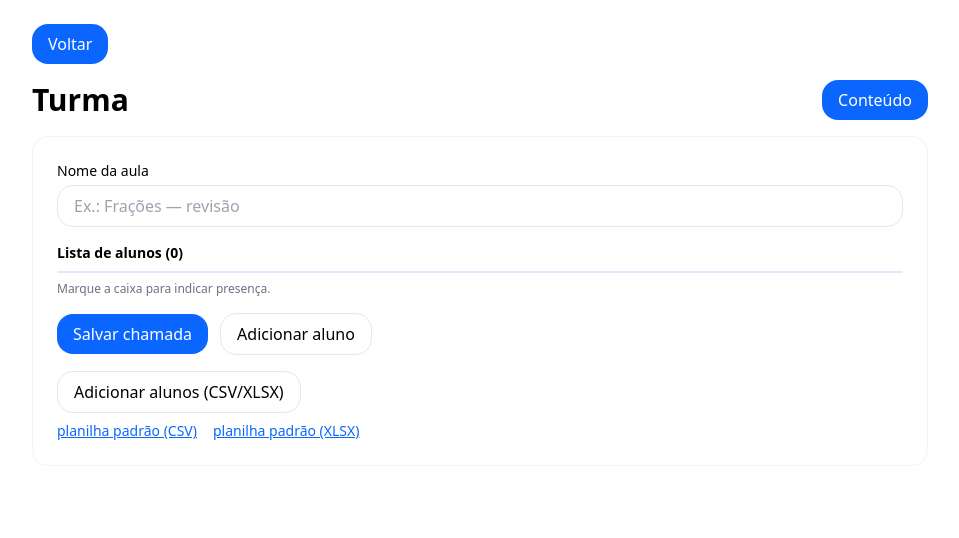
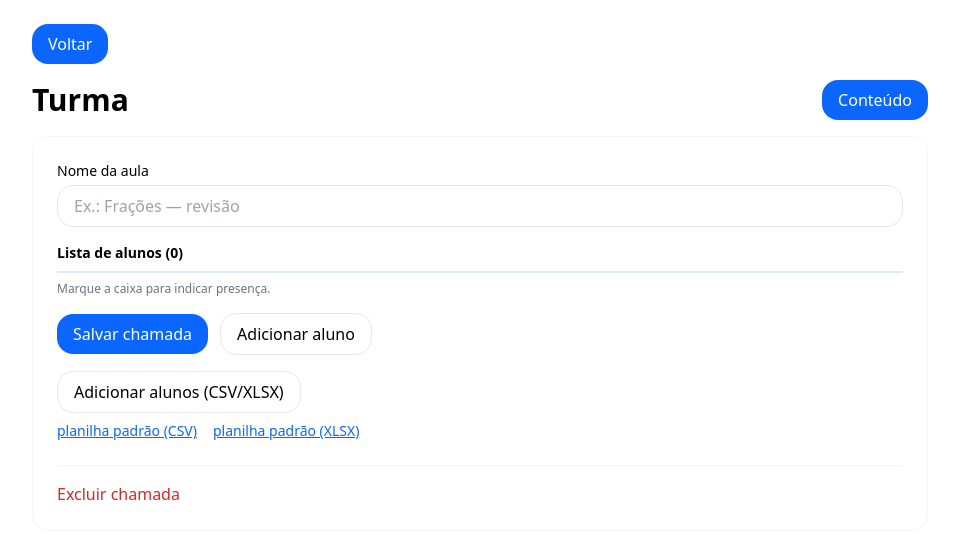
Before and after one commit to guilhermecardosocruz/guieduc, a Next.js app: page /turmas/1/chamadas/1 in a window 1280 px wide. Shown: the top 538 px of the page, without its empty margins (160-1119 px from the left). Built offline with nearby package versions, Linux system fonts and the light colour scheme.

Commit message:
feat(chamada): botão 'Excluir chamada' na edição e manter nome da aula pré-preenchido e editável

```diff
--- a/app/(app)/turmas/[id]/chamadas/[chamadaId]/page.tsx
+++ b/app/(app)/turmas/[id]/chamadas/[chamadaId]/page.tsx
@@ -1,5 +1,5 @@
 "use client";
-import { useParams } from "next/navigation";
+import { useParams, useRouter } from "next/navigation";
 import Link from "next/link";
 import { useEffect, useMemo, useRef, useState } from "react";
 import AlunoNameEditor, { type Aluno } from "@/components/AlunoNameEditor";
@@ -26,6 +26,7 @@ const strip = (s: string) => (s||"").normalize("NFD").replace(/[\u0300-\u036f]/g
 
 export default function EditarChamadaPage() {
   const { id, chamadaId } = useParams<{ id: string; chamadaId: string }>();
+  const router = useRouter();
   const fileRef = useRef<HTMLInputElement>(null);
 
   const [nomeAula, setNomeAula] = useState("");
@@ -38,7 +39,7 @@ export default function EditarChamadaPage() {
     const arrC = readJSON<Chamada[]>(ckey, []);
     const arrA = readJSON<Aluno[]>(akey, []);
     const c = arrC.find(x => x.id === String(chamadaId));
-    setNomeAula(c?.nome || "");
+    setNomeAula(c?.nome || "");       // <-- já vem com o nome criado e pode editar
     setPres(c?.presencas || {});
     setAlunos(arrA);
   }
@@ -50,10 +51,19 @@ export default function EditarChamadaPage() {
     const arr = readJSON<Chamada[]>(key, []);
     const i = arr.findIndex(x => x.id === String(chamadaId));
     if (i >= 0) {
-      arr[i] = { ...arr[i], nome: nomeAula, presencas: pres };
+      arr[i] = { ...arr[i], nome: nomeAula.trim() || arr[i].nome, presencas: pres };
       writeJSON(key, arr);
       alert("Chamada salva!");
     }
+  }
+
+  function excluirChamada() {
+    if (!confirm("Excluir esta chamada? Essa ação não pode ser desfeita.")) return;
+    const key = `guieduc:chamadas:${id}`;
+    const arr = readJSON<Chamada[]>(key, []);
+    const next = arr.filter(x => x.id !== String(chamadaId));
+    writeJSON(key, next);
+    router.push(`/turmas/${id}/chamadas`);
   }
 
   function addAlunoManual() {
@@ -166,6 +176,17 @@ export default function EditarChamadaPage() {
           <Link href="/templates/alunos.xlsx" className="underline">planilha padrão (XLSX)</Link>
         </div>
       </div>
+
+      {/* Botão de excluir chamada no final da página */}
+      <div className="mt-6 pt-4 border-t border-gray-100">
+        <button
+          onClick={excluirChamada}
+          className="text-red-600 hover:underline"
+          title="Excluir esta chamada"
+        >
+          Excluir chamada
+        </button>
+      </div>
     </div>
   );
 }
```
Also changed, not shown: 1 other file (tests, documents, lock files or other folders).
